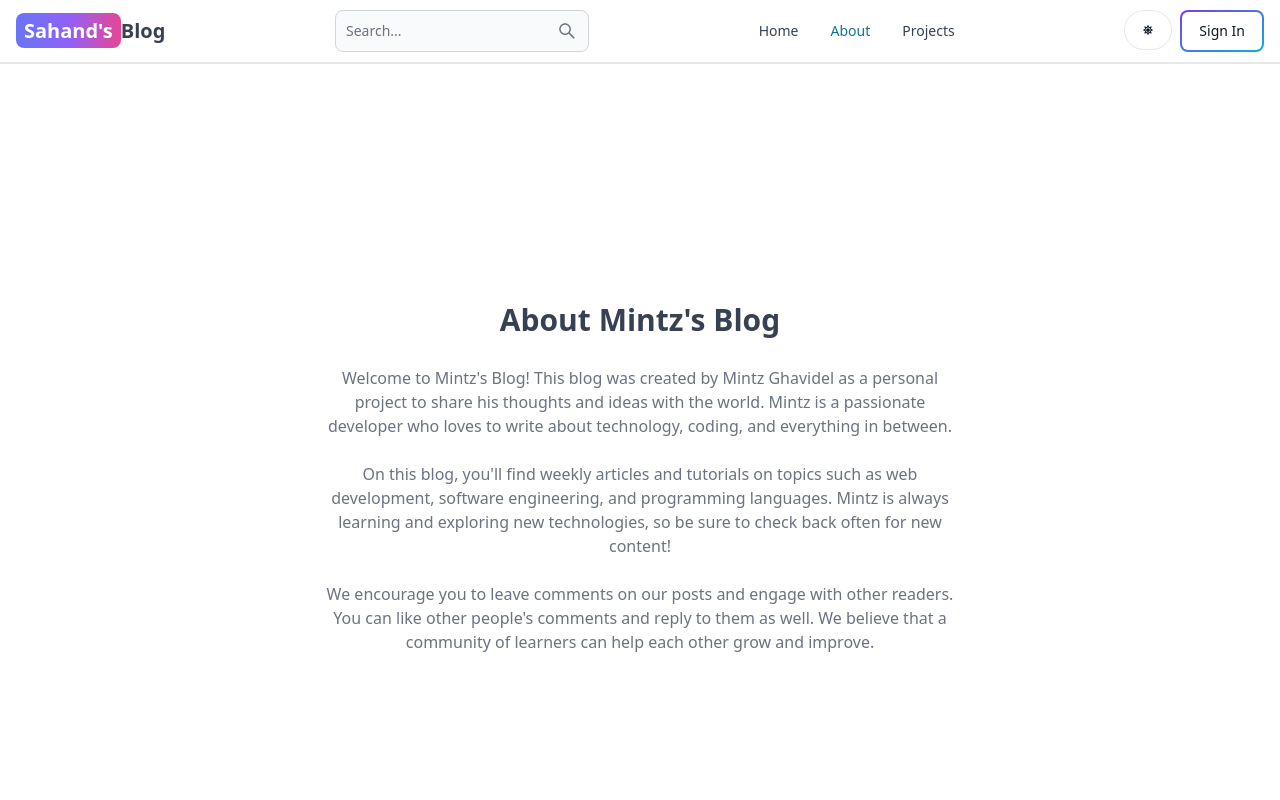
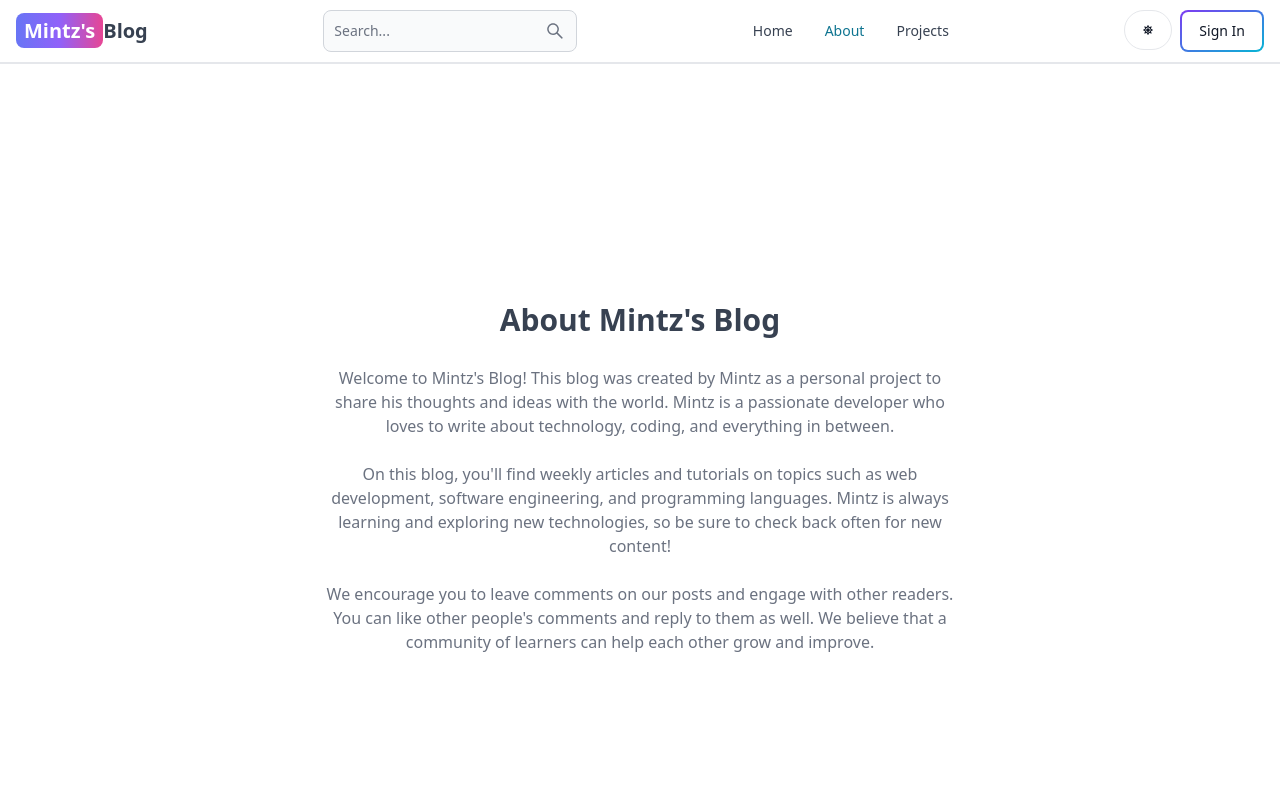
Before and after one commit to valay30/mern-blog, a React (Vite) app in the folder client/: page /about in a window 1280 px wide. Shown: the top 800 px of the page. Built offline with nearby package versions, Linux system fonts and the light colour scheme; no server answers.

Commit message:
some basic changes

```diff
--- a/client/src/components/CallToAction.jsx
+++ b/client/src/components/CallToAction.jsx
@@ -9,11 +9,11 @@ export default function CallToAction() {
                 {/* Want to increase your knowledge? */}
             </h2>
             <p className='text-gray-500 my-2'>
-                Checkout these resources with 100 JavaScript Projects
+                Checkout these resources with us
             </p>
             <Button gradientDuoTone='purpleToPink' className='rounded-tl-xl rounded-bl-none'>
-                <a href="https://www.100jsprojects.com" target='_blank' rel='noopener noreferrer'>
-                    100 JavaScript Projects
+                <a href="/" target='_blank' rel='noopener noreferrer'>
+                    Mintz's Blog
                 </a>
             </Button>
         </div>
--- a/client/src/components/Header.jsx
+++ b/client/src/components/Header.jsx
@@ -55,7 +55,7 @@ export default function Header() {
         className='self-center whitespace-nowrap text-sm sm:text-xl font-semibold dark:text-white'
       >
         <span className='px-2 py-1 bg-gradient-to-r from-indigo-500 via-purple-500 to-pink-500 rounded-lg text-white'>
-          Sahand's
+          Mintz's
         </span>
         Blog
       </Link>
--- a/client/src/pages/About.jsx
+++ b/client/src/pages/About.jsx
@@ -8,7 +8,7 @@ export default function About() {
           </h1>
           <div className='text-md text-gray-500 flex flex-col gap-6'>
             <p>
-              Welcome to Mintz's Blog! This blog was created by Mintz Ghavidel
+              Welcome to Mintz's Blog! This blog was created by Mintz
               as a personal project to share his thoughts and ideas with the
               world. Mintz is a passionate developer who loves to write about
               technology, coding, and everything in between.
```
